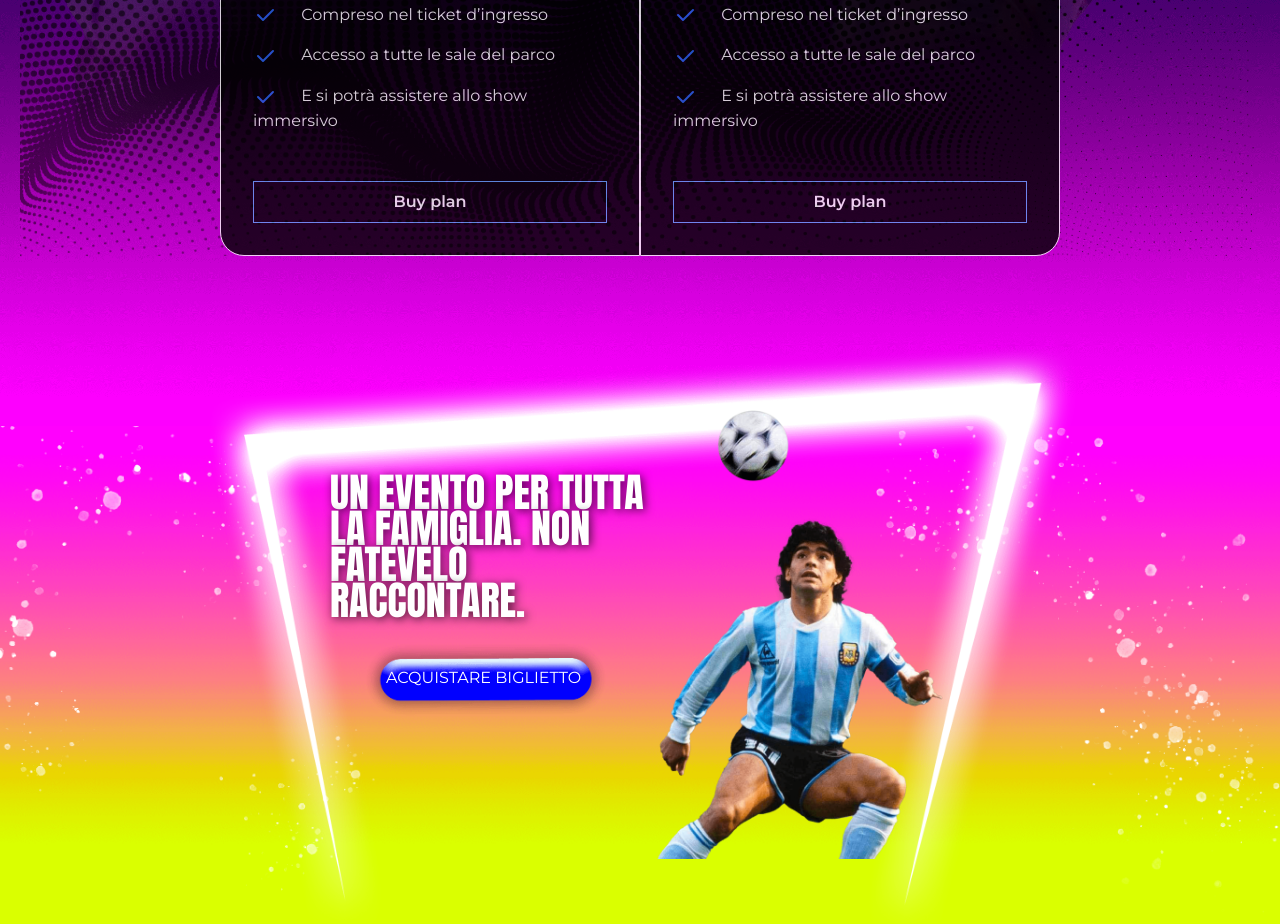
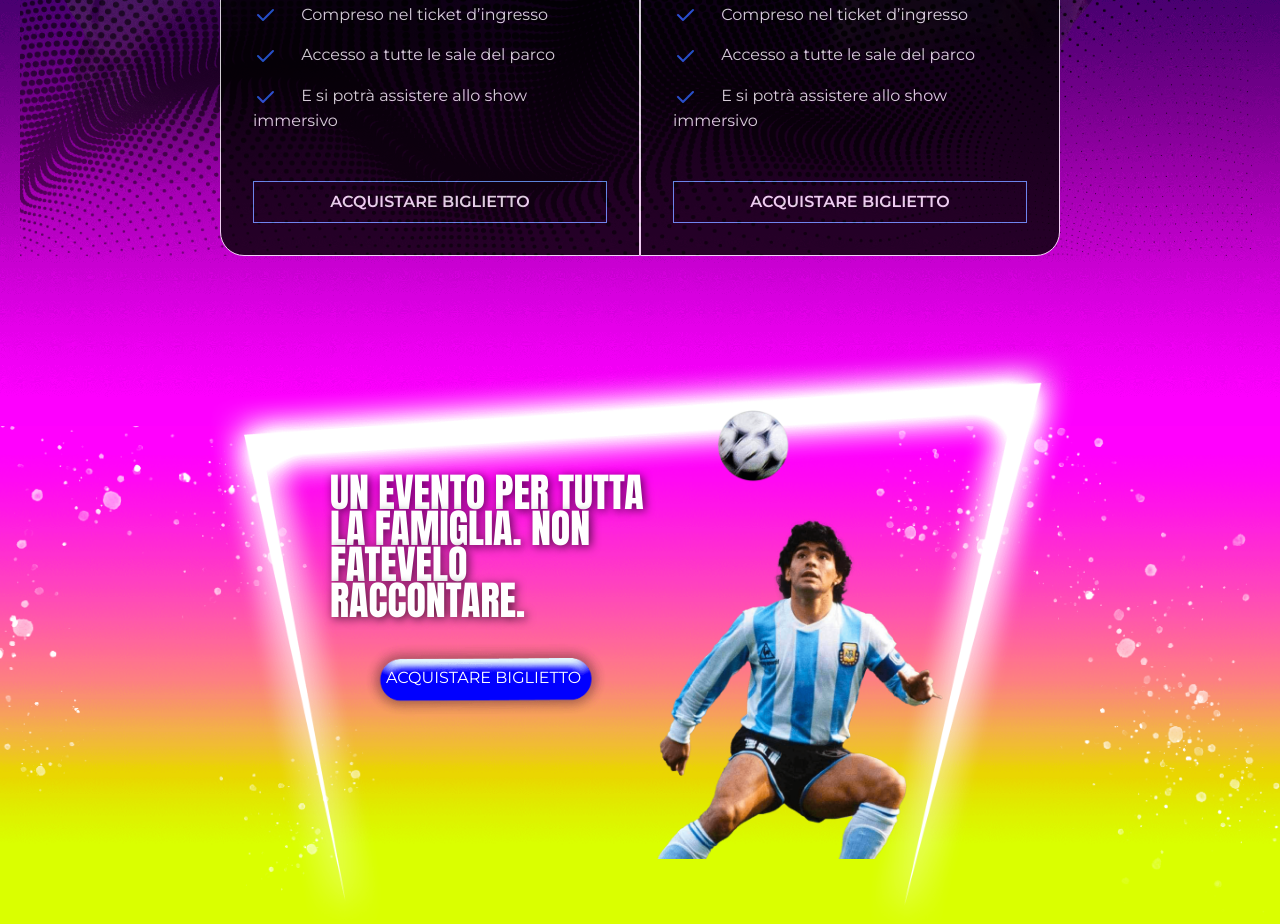
Before and after one commit to Nachorojo2015/Diego-Vive, an Astro site: page / in a window 1280 px wide. Shown: the part 3689-4613 px from the top of the page. Built offline with nearby package versions, Linux system fonts and the light colour scheme; Astro itself is replaced by a stand-in of ours.

Commit message:
changes-in-text-prices-component

```diff
--- a/src/components/Precios.astro
+++ b/src/components/Precios.astro
@@ -51,7 +51,7 @@ import Check from "../icons/Check.astro"
         </ul>
         <button
           class="text-white shadow font-[600] border border-blue-400 w-full p-2 mt-12 transition-all duration-300 hover:bg-blue-500"
-          >Buy plan</button
+          >ACQUISTARE BIGLIETTO</button
         >
       </div>
       <div
@@ -76,7 +76,7 @@ import Check from "../icons/Check.astro"
         </ul>
         <button
           class="text-white shadow font-[600] border border-blue-400 w-full p-2 mt-12 transition-all duration-300 hover:bg-blue-500"
-          >Buy plan</button
+          >ACQUISTARE BIGLIETTO</button
         >
       </div>
     </div>
```
